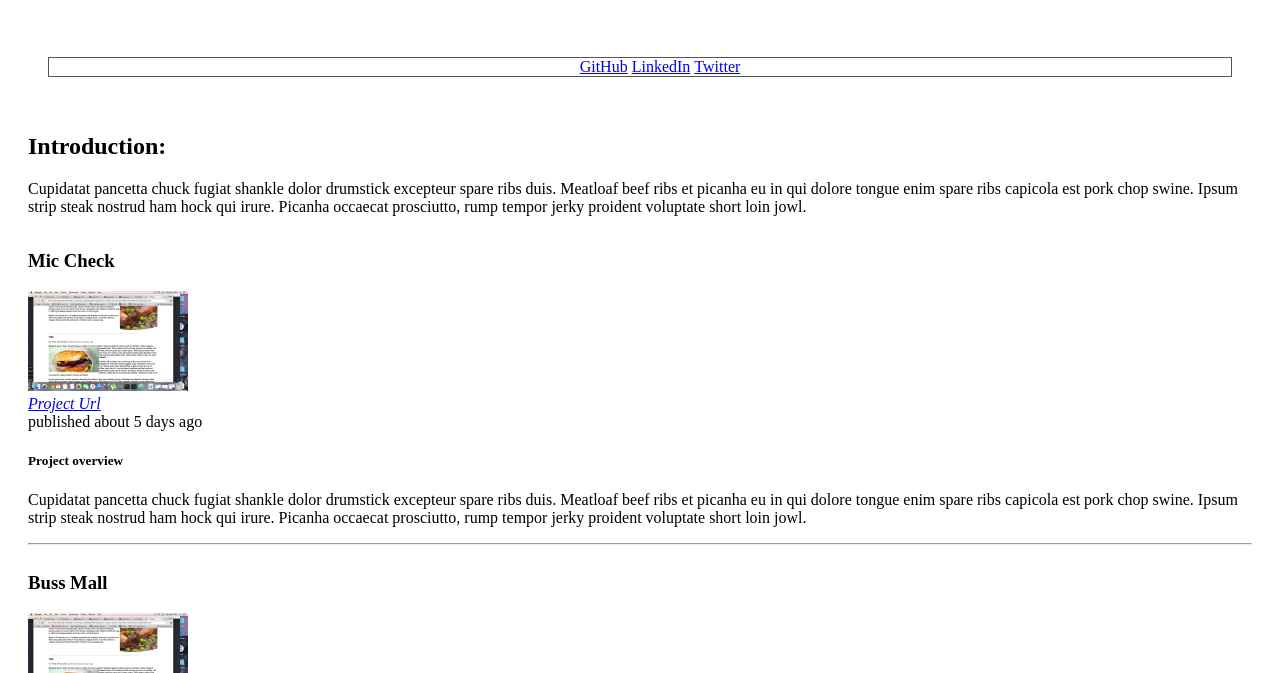
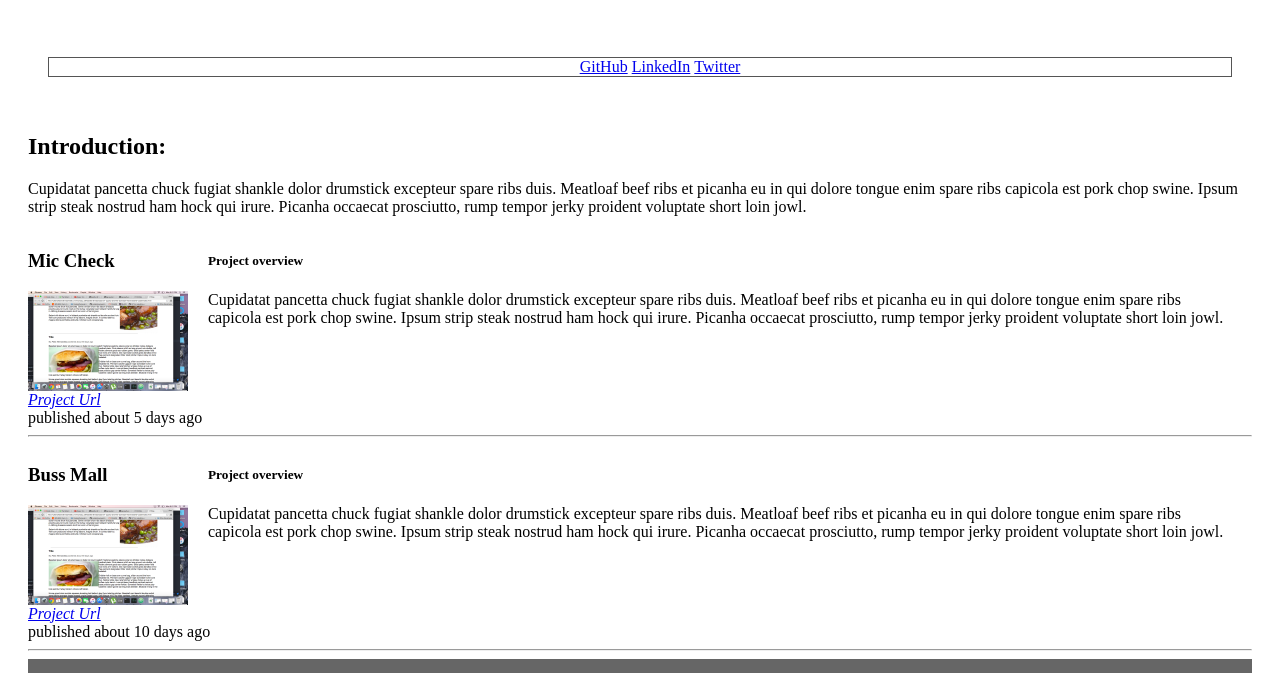
Before and after one commit to sgruse/portfolio_assignment, a plain HTML site: page index.html in a window 1280 px wide. Shown: the part 127-800 px from the top of the page. Drawn offline with nearby package versions, Linux system fonts and the light colour scheme.

Commit message:
Practicing styling teqnichues using flex to move summaries to the right of the picture

```diff
--- a/css/stylesheet.css
+++ b/css/stylesheet.css
@@ -10,6 +10,17 @@ img {
 #projectSection{
   display: flex;
   flex-direction: column;
+}
+
+.smallContainer{
+  display: flex;
+  flex-direction: row;
+}
+
+.sumSum{
+  padding: 0px 20px 20px 20px;
+  margin-top: -60px;
+
 }
 
 main {
--- a/index.html
+++ b/index.html
@@ -29,16 +29,18 @@
         <article class="template" data-category="pro">
           <header>
             <h3>Title</h3>
-            <img src="" class="displayPic"/>
+            <section class="smallContainer">
+                <img src="" class="displayPic"/>
+                <section class="sumSum">
+                  <h5>Project overview</h5>
+                  <p class="summary"></p>
+                </section>
+          </section>
             <div class="byLine">
               <address><a href="">Project Url</a></address>
               published <time pubdate datetime="2000-01-01">Publish Time</time>
             </div>
           </header>
-          <section>
-            <h5>Project overview</h5>
-            <p class="summary"></p>
-          </section>
         </article>
       </section>
     </div>
```
